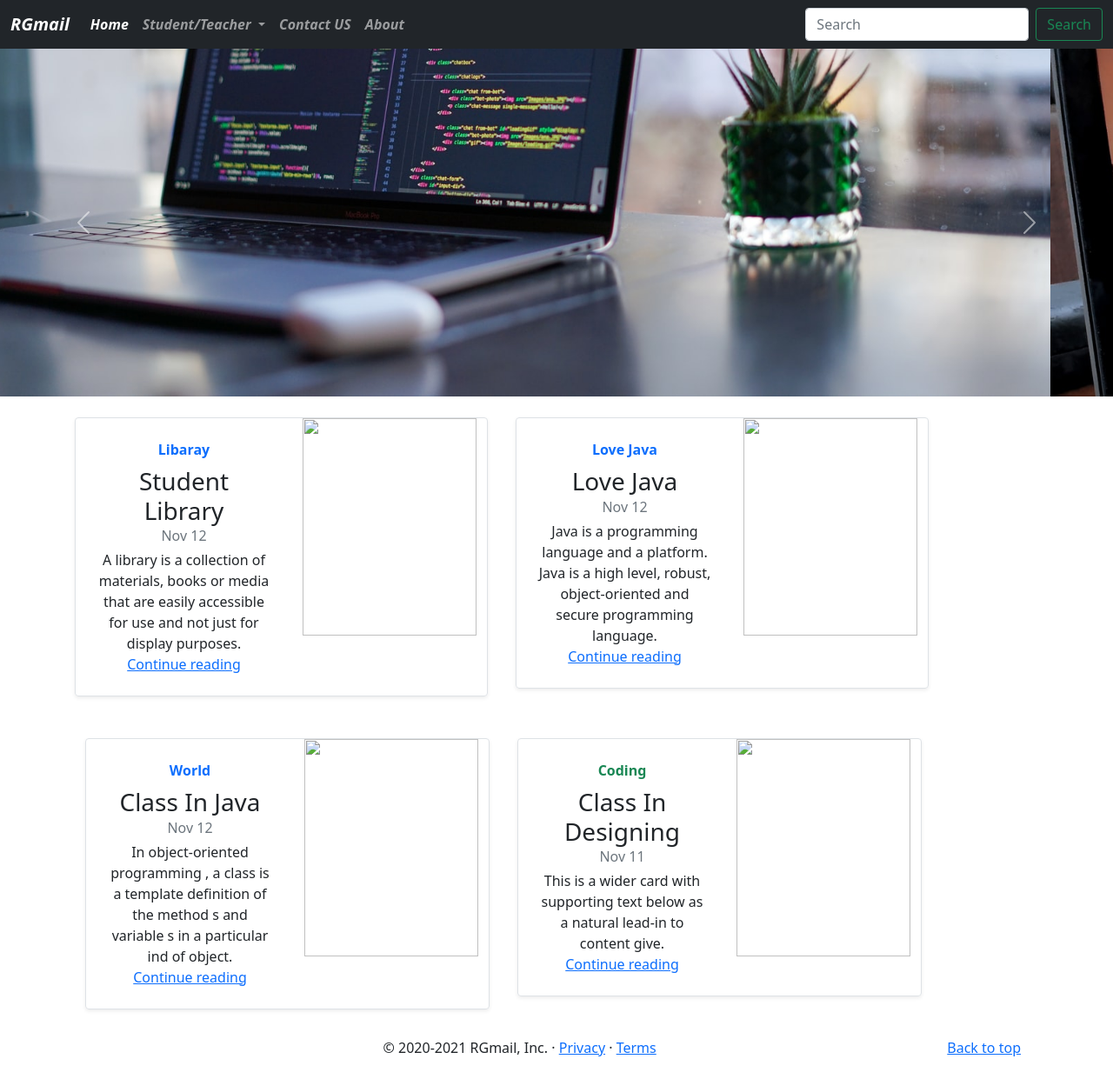
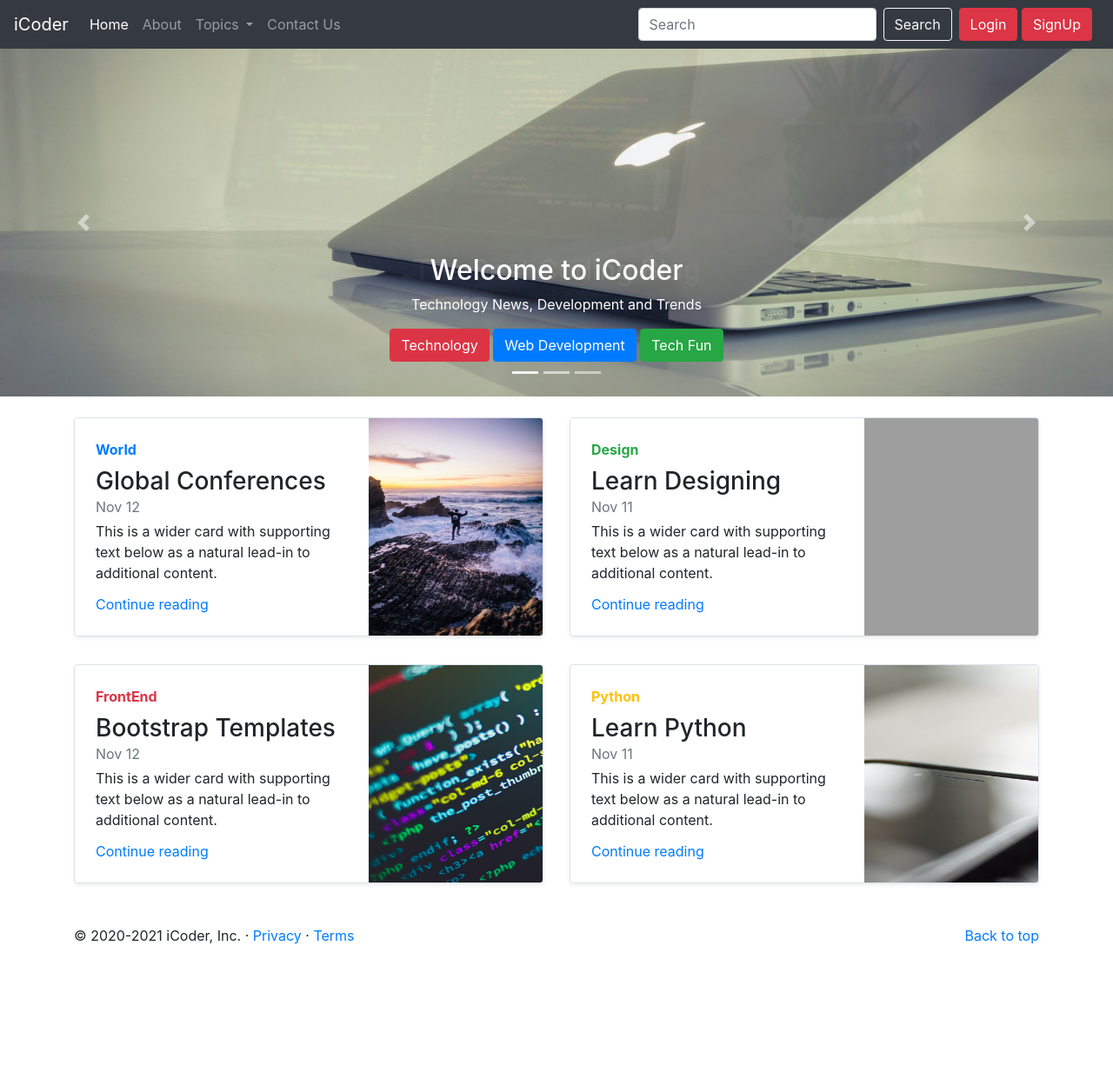
Before and after one commit to Rahul-7027/iCoder, a plain HTML site: page index.html in a window 1280 px wide. Shown: the whole page at 87% size. After the commit the page ends 1104 px from the top, so only its background shows below. Drawn offline with nearby package versions, Linux system fonts and the light colour scheme; grey boxes are pictures that could not be loaded.

Commit message:
update few changes

```diff
--- a/index.html
+++ b/index.html
@@ -4,172 +4,263 @@
 <head>
     <!-- Required meta tags -->
     <meta charset="utf-8">
-    <meta name="viewport" content="width=device-width, initial-scale=1">
+    <meta name="viewport" content="width=device-width, initial-scale=1, shrink-to-fit=no">
 
     <!-- Bootstrap CSS -->
-    <link href="https://cdn.jsdelivr.net/npm/bootstrap@5.1.1/dist/css/bootstrap.min.css" rel="stylesheet"
-        integrity="sha384-F3w7mX95PdgyTmZZMECAngseQB83DfGTowi0iMjiWaeVhAn4FJkqJByhZMI3AhiU" crossorigin="anonymous">
-    <link rel="shortcut icon" href="img.ico" type="image/x-icon">
-    <title>RGmail</title>
+    <link rel="stylesheet" href="https://stackpath.bootstrapcdn.com/bootstrap/4.4.1/css/bootstrap.min.css"
+        integrity="sha384-Vkoo8x4CGsO3+Hhxv8T/Q5PaXtkKtu6ug5TOeNV6gBiFeWPGFN9MuhOf23Q9Ifjh" crossorigin="anonymous">
+
+    <title>iCoder - Heaven for Programmers</title>
 </head>
 
 <body>
-    <nav class="navbar navbar-expand-lg navbar-dark bg-dark" style="font-style: italic; font-weight: bold;">
-        <div class="container-fluid">
-            <a class="navbar-brand" href="/">RGmail</a>
-            <button class="navbar-toggler" type="button" data-bs-toggle="collapse"
-                data-bs-target="#navbarSupportedContent" aria-controls="navbarSupportedContent" aria-expanded="false"
-                aria-label="Toggle navigation">
+    <nav class="navbar navbar-expand-lg navbar-dark bg-dark">
+        <a class="navbar-brand" href="/iCoderBootstrap/">iCoder</a>
+        <button class="navbar-toggler" type="button" data-toggle="collapse" data-target="#navbarSupportedContent"
+            aria-controls="navbarSupportedContent" aria-expanded="false" aria-label="Toggle navigation">
             <span class="navbar-toggler-icon"></span>
         </button>
+
         <div class="collapse navbar-collapse" id="navbarSupportedContent">
-                <ul class="navbar-nav me-auto mb-2 mb-lg-0">
+            <ul class="navbar-nav mr-auto">
+                <li class="nav-item active">
+                    <a class="nav-link" href="/iCoderBootstrap/">Home <span class="sr-only">(current)</span></a>
+                </li>
                 <li class="nav-item">
-                        <a class="nav-link active" aria-current="page" href="#">Home</a>
+                    <a class="nav-link" href="/iCoderBootstrap/about.html">About</a>
                 </li>
 
                 <li class="nav-item dropdown">
                     <a class="nav-link dropdown-toggle" href="#" id="navbarDropdown" role="button"
-                            data-bs-toggle="dropdown" aria-expanded="false">
-                            Student/Teacher
+                        data-toggle="dropdown" aria-haspopup="true" aria-expanded="false">
+                        Topics
                     </a>
-                        <ul class="dropdown-menu" aria-labelledby="navbarDropdown" id="list"
-                            style="font-style: italic;font-weight: bold; ">
-                            <li><a class="dropdown-item" href="sigin.html">SigIn</a></li>
-                            <li><a class="dropdown-item" href="sigup.html">SigUp</a></li>
-                        </ul>
+                    <div class="dropdown-menu" aria-labelledby="navbarDropdown">
+                        <a class="dropdown-item" href="#">Technology</a>
+                        <a class="dropdown-item" href="#">Web Development</a>
+                        <div class="dropdown-divider"></div>
+                        <a class="dropdown-item" href="#">Support</a>
+                        <a class="dropdown-item" href="#">Write for us</a>
+                    </div>
                 </li>
                 <li class="nav-item">
-                        <a class="nav-link" href="contact.html">Contact US</a>
+                    <a class="nav-link" href="/iCoderBootstrap/contact.html">Contact Us</a>
                 </li>
-                    <li class="nav-item">
-                        <a class="nav-link" href="about.html">About</a>
-                    </li>
+
+
             </ul>
-                <form class="d-flex" style="font-style: italic;">
-                    <input class="form-control me-2" type="search" placeholder="Search" aria-label="Search">
-                    <button class="btn btn-outline-success" type="submit">Search</button>
+            <form class="form-inline my-2 my-lg-0">
+                <input class="form-control mr-sm-2" type="search" placeholder="Search" aria-label="Search">
+                <button class="btn btn-outline-light my-2 my-sm-0" type="submit">Search</button>
             </form>
+            <div class="mx-2">
+                <button class="btn btn-danger" data-toggle="modal" data-target="#loginModal">Login</button>
+                <button class="btn btn-danger" data-toggle="modal" data-target="#signupModal">SignUp</button>
             </div>
         </div>
     </nav>
-    <div id="carouselExampleControls" class="carousel slide d-flex" data-bs-ride="carousel">
-        <div class="carousel-inner">
-            <div class="carousel-item active">
-                <img src="2.jpg" class="d-block w-100" alt="...">
-            </div>
-            <div class="carousel-item">
-                <img src="3.jpg" class="d-block w-100" alt="...">
-            </div>
-            <div class="carousel-item">
-                <img src="1.jpg" class="d-block w-100" alt="...">
-            </div>
-        </div>
-        <button class="carousel-control-prev" type="button" data-bs-target="#carouselExampleControls"
-            data-bs-slide="prev">
-            <span class="carousel-control-prev-icon" aria-hidden="true"></span>
-            <span class="visually-hidden">Previous</span>
-        </button>
-        <button class="carousel-control-next" type="button" data-bs-target="#carouselExampleControls"
-            data-bs-slide="next">
-            <span class="carousel-control-next-icon" aria-hidden="true"></span>
-            <span class="visually-hidden">Next</span>
+
+
+
+  <!-- Login Modal -->
+  <div class="modal fade" id="loginModal" tabindex="-1" role="dialog" aria-labelledby="loginModalLabel" aria-hidden="true">
+    <div class="modal-dialog" role="document">
+      <div class="modal-content">
+        <div class="modal-header">
+          <h5 class="modal-title" id="exampleModalLabel">Login to iCoder</h5>
+          <button type="button" class="close" data-dismiss="modal" aria-label="Close">
+            <span aria-hidden="true">&times;</span>
           </button>
         </div>
-
-    <div class="container my-4" style="text-align: center;">
-        <div class="row mb-2">
-            <div class="col-md-5 mx-3">
-                <div
-                    class="row no-gutters border rounded overflow-hidden flex-md-row mb-4 shadow-sm h-md-250 position-relative">
-                    <div class="col p-4 d-flex flex-column position-static">
-                        <strong class="d-inline-block mb-2 text-primary">Libaray</strong>
-                        <h3 class="mb-0">Student Library</h3>
-                        <div class="mb-1 text-muted">Nov 12</div>
-                        <p class="card-text mb-auto">A library is a collection of materials, books or media that are
-                            easily accessible for use and not just for
-                            display purposes.</p>
-                        <a href="https://en.wikipedia.org/wiki/School_library" class="stretched-link">Continue
-                            reading</a>
+        <div class="modal-body">
+            <form>
+                <div class="form-group">
+                  <label for="exampleInputEmail1">Email address</label>
+                  <input type="email" class="form-control" id="exampleInputEmail1" aria-describedby="emailHelp">
+                  <small id="emailHelp" class="form-text text-muted">We'll never share your email with anyone else.</small>
                 </div>
-                    <div class="col-auto d-none d-lg-block">
-                        <img class="student.jpg" width="200" height="250" src="student.jpg" alt="">
+                <div class="form-group">
+                  <label for="exampleInputPassword1">Password</label>
+                  <input type="password" class="form-control" id="exampleInputPassword1">
                 </div>
+                <div class="form-group form-check">
+                  <input type="checkbox" class="form-check-input" id="exampleCheck1">
+                  <label class="form-check-label" for="exampleCheck1">Check me out</label>
                 </div>
+                <button type="submit" class="btn btn-primary">Login</button>
+              </form>
         </div>
-            <div class="col-md-5 mx-3">
-                <div
-                    class="row no-gutters border rounded overflow-hidden flex-md-row mb-4 shadow-sm h-md-250 position-relative">
-                    <div class="col p-4 d-flex flex-column position-static">
-                        <strong class="d-inline-block mb-2 text-primary">Love Java</strong>
-                        <h3 class="mb-0">Love Java</h3>
-                        <div class="mb-1 text-muted">Nov 12</div>
-                        <p class="card-text mb-auto">Java is a programming language and a platform. Java is a high
-                            level, robust, object-oriented and secure programming language.</p>
-                        <a href="https://www.javatpoint.com/java-tutorial" id="library" class="stretched-link">Continue
-                            reading</a>
-                    </div>
-                    <div class="col-auto d-none d-lg-block">
-                        <img class="laptop.jpg" width="200" height="250" src="laptop.jpg" alt="">
+        <div class="modal-footer">
+          <button type="button" class="btn btn-secondary" data-dismiss="modal">Close</button>
         </div>
       </div>
     </div>
   </div>
-        <div class="container my-4">
-            <div class="row mb-2">
-                <div class="col-md-5 mx-3">
-                    <div
-                        class="row no-gutters border rounded overflow-hidden flex-md-row mb-4 shadow-sm h-md-250 position-relative">
-                        <div class="col p-4 d-flex flex-column position-static">
-                            <strong class="d-inline-block mb-2 text-primary">World</strong>
-                            <h3 class="mb-0">Class In Java</h3>
-                            <div class="mb-1 text-muted">Nov 12</div>
-                            <p class="card-text mb-auto">In object-oriented programming , a class is a template definition of the method s and variable s in a particular ind of object.
-                            </p>
-                            <a href="https://whatis.techtarget.com/definition/class" class="stretched-link">Continue
-                                reading</a>
+
+
+  <!-- Sign Up Modal -->
+  <div class="modal fade" id="signupModal" tabindex="-1" role="dialog" aria-labelledby="signupModalLabel" aria-hidden="true">
+    <div class="modal-dialog" role="document">
+      <div class="modal-content">
+        <div class="modal-header">
+          <h5 class="modal-title" id="exampleModalLabel">Get an iCoder Account</h5>
+          <button type="button" class="close" data-dismiss="modal" aria-label="Close">
+            <span aria-hidden="true">&times;</span>
+          </button>
         </div>
-                        <div class="col-auto d-none d-lg-block">
-                            <img class="class.jpg" width="200" height="250" src="class.jpg" alt="">
+        <div class="modal-body">
+            <form>
+                <div class="form-group">
+                  <label for="exampleInputEmail1">Email address</label>
+                  <input type="email" class="form-control" id="exampleInputEmail1" aria-describedby="emailHelp">
+                  <small id="emailHelp" class="form-text text-muted">We'll never share your email with anyone else.</small>
+                </div>
+                <div class="form-group">
+                  <label for="exampleInputPassword1">Password</label>
+                  <input type="password" class="form-control" id="exampleInputPassword1">
+                </div>
+                <div class="form-group">
+                  <label for="cexampleInputPassword1">Confirm Password</label>
+                  <input type="password" class="form-control" id="cexampleInputPassword1">
+                </div>
+
+                <button type="submit" class="btn btn-primary">Creat Account</button>
+              </form>
+        </div>
+        <div class="modal-footer">
+          <button type="button" class="btn btn-secondary" data-dismiss="modal">Close</button>
         </div>
       </div>
     </div>
-                <div class="col-md-5 mx-3">
-                    <div
-                        class="row no-gutters border rounded overflow-hidden flex-md-row mb-4 shadow-sm h-md-250 position-relative">
+  </div>
+
+    <div id="carouselExampleCaptions" class="carousel slide carousel-fade" data-ride="carousel">
+        <ol class="carousel-indicators">
+            <li data-target="#carouselExampleCaptions" data-slide-to="0" class="active"></li>
+            <li data-target="#carouselExampleCaptions" data-slide-to="1"></li>
+            <li data-target="#carouselExampleCaptions" data-slide-to="2"></li>
+        </ol>
+        <div class="carousel-inner">
+            <div class="carousel-item active">
+                <img src="1.jpg" class="d-block w-100" alt="...">
+                <div class="carousel-caption d-none d-md-block">
+                    <h2>Welcome to iCoder</h2>
+                    <p>Technology News, Development and Trends</p>
+                    <button class="btn btn-danger">Technology</button>
+                    <button class="btn btn-primary">Web Development</button>
+                    <button class="btn btn-success">Tech Fun</button>
+                </div>
+            </div>
+            <div class="carousel-item">
+                <img src="2.jpg" class="d-block w-100" alt="...">
+                <div class="carousel-caption d-none d-md-block">
+                    <h2>The Best Coding Blog</h2>
+                    <p>Technology News, Development and Trends</p>
+                    <button class="btn btn-danger">Technology</button>
+                    <button class="btn btn-primary">Web Development</button>
+                    <button class="btn btn-success">Tech Fun</button>
+                </div>
+            </div>
+            <div class="carousel-item">
+                <img src="3.jpg" class="d-block w-100" alt="...">
+                <div class="carousel-caption d-none d-md-block">
+                    <h2>Award winning Blog</h2>
+                    <p>Technology News, Development and Trends</p>
+                    <button class="btn btn-danger">Technology</button>
+                    <button class="btn btn-primary">Web Development</button>
+                    <button class="btn btn-success">Tech Fun</button>
+                </div>
+            </div>
+        </div>
+        <a class="carousel-control-prev" href="#carouselExampleCaptions" role="button" data-slide="prev">
+            <span class="carousel-control-prev-icon" aria-hidden="true"></span>
+            <span class="sr-only">Previous</span>
+        </a>
+        <a class="carousel-control-next" href="#carouselExampleCaptions" role="button" data-slide="next">
+            <span class="carousel-control-next-icon" aria-hidden="true"></span>
+            <span class="sr-only">Next</span>
+        </a>
+    </div>
+
+    <div class="container my-4">
+        <div class="row mb-2">
+            <div class="col-md-6">
+              <div class="row no-gutters border rounded overflow-hidden flex-md-row mb-4 shadow-sm h-md-250 position-relative">
                 <div class="col p-4 d-flex flex-column position-static">
-                            <strong class="d-inline-block mb-2 text-success">Coding</strong>
-                            <h3 class="mb-0">Class In Designing</h3>
-                            <div class="mb-1 text-muted">Nov 11</div>
-                            <p class="mb-auto">This is a wider card with supporting text below as a natural lead-in to content give.</p>
-                            <a href="https://www.codewithharry.com/videos/java-tutorials-for-beginners-1"
-                                class="stretched-link">Continue reading</a>
+                  <strong class="d-inline-block mb-2 text-primary">World</strong>
+                  <h3 class="mb-0">Global Conferences</h3>
+                  <div class="mb-1 text-muted">Nov 12</div>
+                  <p class="card-text mb-auto">This is a wider card with supporting text below as a natural lead-in to additional content.</p>
+                  <a href="#" class="stretched-link">Continue reading</a>
                 </div>
                 <div class="col-auto d-none d-lg-block">
-                            <img class="code.jpg" width="200" height="250" src="class.jpg" alt="">
+                  <img class="bd-placeholder-img" width="200" height="250" src="thumb1.jpg" alt="">
+                </div>
+              </div>
+            </div>
+            <div class="col-md-6">
+              <div class="row no-gutters border rounded overflow-hidden flex-md-row mb-4 shadow-sm h-md-250 position-relative">
+                <div class="col p-4 d-flex flex-column position-static">
+                  <strong class="d-inline-block mb-2 text-success">Design</strong>
+                  <h3 class="mb-0">Learn Designing</h3>
+                  <div class="mb-1 text-muted">Nov 11</div>
+                  <p class="mb-auto">This is a wider card with supporting text below as a natural lead-in to additional content.</p>
+                  <a href="#" class="stretched-link">Continue reading</a>
+                </div>
+                <div class="col-auto d-none d-lg-block">
+                    <img class="bd-placeholder-img" width="200" height="250" src="https://source.unsplash.com/500x700/?tech,code,laptop" alt="">
 
                 </div>
               </div>
             </div>
           </div>
+        <div class="row mb-2">
+            <div class="col-md-6">
+              <div class="row no-gutters border rounded overflow-hidden flex-md-row mb-4 shadow-sm h-md-250 position-relative">
+                <div class="col p-4 d-flex flex-column position-static">
+                  <strong class="d-inline-block mb-2 text-danger">FrontEnd</strong>
+                  <h3 class="mb-0">Bootstrap Templates</h3>
+                  <div class="mb-1 text-muted">Nov 12</div>
+                  <p class="card-text mb-auto">This is a wider card with supporting text below as a natural lead-in to additional content.</p>
+                  <a href="#" class="stretched-link">Continue reading</a>
+                </div>
+                <div class="col-auto d-none d-lg-block">
+                  <img class="bd-placeholder-img" width="200" height="250" src="thumb2.jpg" alt="">
+                </div>
+              </div>
+            </div>
+            <div class="col-md-6">
+              <div class="row no-gutters border rounded overflow-hidden flex-md-row mb-4 shadow-sm h-md-250 position-relative">
+                <div class="col p-4 d-flex flex-column position-static">
+                  <strong class="d-inline-block mb-2 text-warning">Python</strong>
+                  <h3 class="mb-0">Learn Python</h3>
+                  <div class="mb-1 text-muted">Nov 11</div>
+                  <p class="mb-auto">This is a wider card with supporting text below as a natural lead-in to additional content.</p>
+                  <a href="#" class="stretched-link">Continue reading</a>
+                </div>
+                <div class="col-auto d-none d-lg-block">
+                    <img class="bd-placeholder-img" width="200" height="250" src="thumb3.jpg" alt="">
+
+                </div>
+              </div>
+            </div>
+          </div>
+    </div>
     <footer class="container">
-                <p class="float-end"><a href="#">Back to top</a></p>
-                <p>© 2020-2021 RGmail, Inc. · <a href="#">Privacy</a> · <a href="#">Terms</a></p>
+        <p class="float-right"><a href="#">Back to top</a></p>
+        <p>© 2020-2021 iCoder, Inc. · <a href="#">Privacy</a> · <a href="#">Terms</a></p>
       </footer>
-            <!-- Optional JavaScript; choose one of the two! -->
-
-            <!-- Option 1: Bootstrap Bundle with Popper -->
-            <script src="https://cdn.jsdelivr.net/npm/bootstrap@5.1.1/dist/js/bootstrap.bundle.min.js"
-                integrity="sha384-/bQdsTh/da6pkI1MST/rWKFNjaCP5gBSY4sEBT38Q/9RBh9AH40zEOg7Hlq2THRZ"
+    <!-- Optional JavaScript -->
+    <!-- jQuery first, then Popper.js, then Bootstrap JS -->
+    <script src="https://code.jquery.com/jquery-3.4.1.slim.min.js"
+        integrity="sha384-J6qa4849blE2+poT4WnyKhv5vZF5SrPo0iEjwBvKU7imGFAV0wwj1yYfoRSJoZ+n"
         crossorigin="anonymous"></script>
-
-            <!-- Option 2: Separate Popper and Bootstrap JS -->
-            <!--
-    <script src="https://cdn.jsdelivr.net/npm/@popperjs/core@2.9.3/dist/umd/popper.min.js" integrity="sha384-W8fXfP3gkOKtndU4JGtKDvXbO53Wy8SZCQHczT5FMiiqmQfUpWbYdTil/SxwZgAN" crossorigin="anonymous"></script>
-    <script src="https://cdn.jsdelivr.net/npm/bootstrap@5.1.1/dist/js/bootstrap.min.js" integrity="sha384-skAcpIdS7UcVUC05LJ9Dxay8AXcDYfBJqt1CJ85S/CFujBsIzCIv+l9liuYLaMQ/" crossorigin="anonymous"></script>
-    -->
-
+    <script src="https://cdn.jsdelivr.net/npm/popper.js@1.16.0/dist/umd/popper.min.js"
+        integrity="sha384-Q6E9RHvbIyZFJoft+2mJbHaEWldlvI9IOYy5n3zV9zzTtmI3UksdQRVvoxMfooAo"
+        crossorigin="anonymous"></script>
+    <script src="https://stackpath.bootstrapcdn.com/bootstrap/4.4.1/js/bootstrap.min.js"
+        integrity="sha384-wfSDF2E50Y2D1uUdj0O3uMBJnjuUD4Ih7YwaYd1iqfktj0Uod8GCExl3Og8ifwB6"
+        crossorigin="anonymous"></script>
 </body>
-<script src="sigup.js"></script>
 
 </html>
```
Lines whose indentation alone changed are shown as unchanged.
